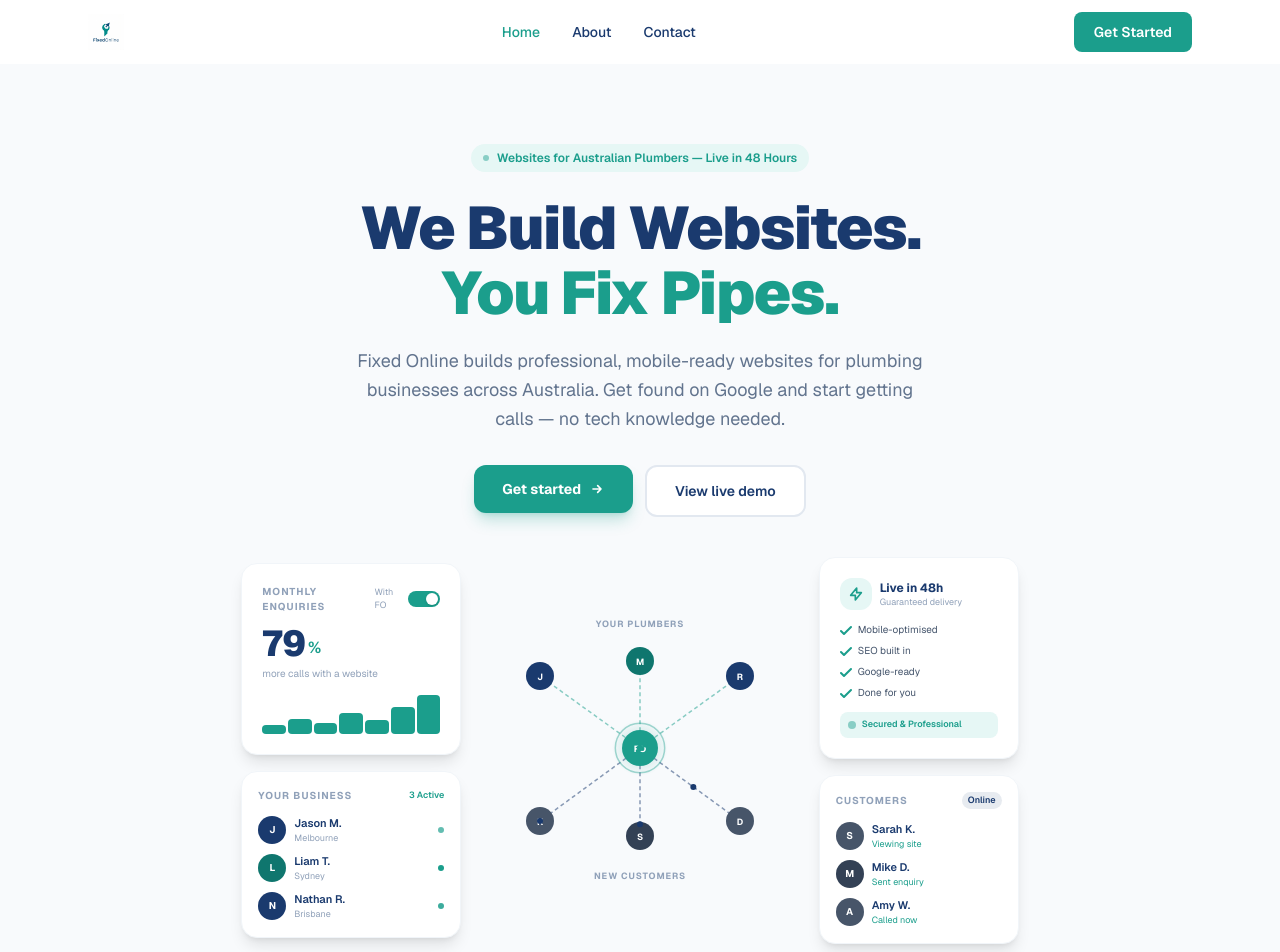
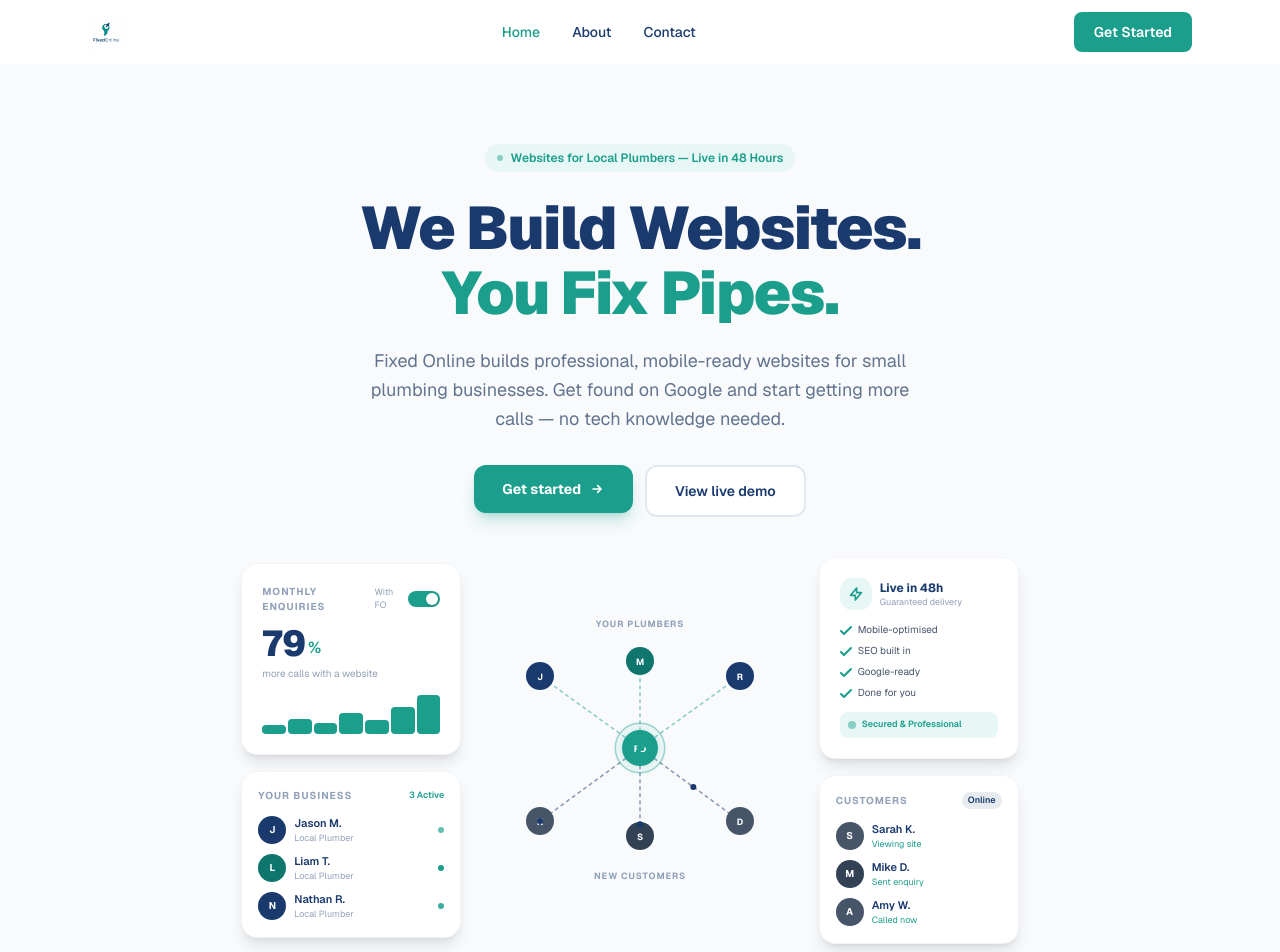
Before and after one commit to NainThriq/fixedonline, a Next.js app: page / in a window 1280 px wide. Shown: the top 952 px of the page. Built offline with nearby package versions, Linux system fonts and the light colour scheme.

Commit message:
Remove all country/city references — generic local plumber messaging

```diff
--- a/src/app/about/layout.tsx
+++ b/src/app/about/layout.tsx
@@ -3,22 +3,18 @@ import type { Metadata } from "next";
 export const metadata: Metadata = {
   title: "About Us — The Story Behind Fixed Online",
   description:
-    "Fixed Online was founded by Hasnain Raza to help Australian plumbers compete online. We build professional websites in 48 hours so tradies can focus on the pipes, not the tech.",
+    "Fixed Online was founded to help small plumbing businesses compete online. We build professional websites in 48 hours so plumbers can focus on the work, not the tech.",
   alternates: {
     canonical: "https://getfixedonline.uk/about",
   },
   openGraph: {
-    title: "About Fixed Online — Websites Built for Australian Tradies",
+    title: "About Fixed Online — Websites Built for Local Plumbers",
     description:
-      "Meet the team behind Fixed Online. We build fast, professional websites for plumbers across Australia — delivered in 48 hours.",
+      "Meet the team behind Fixed Online. We build fast, professional websites for small plumbing businesses — delivered in 48 hours.",
     url: "https://getfixedonline.uk/about",
   },
 };
 
-export default function AboutLayout({
-  children,
-}: {
-  children: React.ReactNode;
-}) {
+export default function AboutLayout({ children }: { children: React.ReactNode }) {
   return <>{children}</>;
 }
--- a/src/app/about/metadata.ts
+++ b/src/app/about/metadata.ts
@@ -3,14 +3,14 @@ import type { Metadata } from "next";
 export const metadata: Metadata = {
   title: "About Us — The Story Behind Fixed Online",
   description:
-    "Fixed Online was founded by Hasnain Raza to help Australian plumbers compete online. We build professional websites in 48 hours so tradies can focus on the pipes, not the tech.",
+    "Fixed Online was founded by Hasnain Raza to help local plumbers compete online. We build professional websites in 48 hours so plumbers can focus on the pipes, not the tech.",
   alternates: {
     canonical: "https://getfixedonline.uk/about",
   },
   openGraph: {
-    title: "About Fixed Online — Websites Built for Australian Tradies",
+    title: "About Fixed Online — Websites Built for Local Plumbers",
     description:
-      "Meet the team behind Fixed Online. We build fast, professional websites for plumbers across Australia — delivered in 48 hours.",
+      "Meet the team behind Fixed Online. We build fast, professional websites for small plumbing businesses — delivered in 48 hours.",
     url: "https://getfixedonline.uk/about",
   },
 };
--- a/src/app/about/page.tsx
+++ b/src/app/about/page.tsx
@@ -47,9 +47,9 @@ export default function AboutPage() {
               deserves to be found online.
             </h1>
             <p className="mt-6 text-lg text-gray-600 max-w-2xl mx-auto leading-relaxed">
-              Fixed Online was built by a young entrepreneur who saw great
-              plumbers losing work simply because they weren&apos;t online.
-              He decided to fix that.
+              Fixed Online was built by a young entrepreneur who saw small
+              plumbing businesses losing work simply because they had no
+              online presence. He decided to fix that.
             </p>
           </motion.div>
 
@@ -93,9 +93,9 @@ export default function AboutPage() {
               <div className="space-y-4 text-gray-600 leading-relaxed">
                 <p>
                   I started Fixed Online with one simple goal: to help
-                  hardworking plumbers compete in a world that&apos;s moved
-                  online. I kept seeing the same thing — skilled, reliable
-                  tradespeople losing jobs to competitors who had a basic
+                  small plumbing businesses compete in a world that&apos;s
+                  moved online. I kept seeing the same thing — skilled,
+                  reliable plumbers losing jobs to competitors with a basic
                   website, not because they were better, but simply because
                   they could be found.
                 </p>
--- a/src/app/layout.tsx
+++ b/src/app/layout.tsx
@@ -12,25 +12,23 @@ const geistSans = Geist({
 export const metadata: Metadata = {
   metadataBase: new URL("https://getfixedonline.uk"),
   title: {
-    default: "Fixed Online — Professional Websites for Australian Plumbers",
+    default: "Fixed Online — Professional Websites for Local Plumbers",
     template: "%s | Fixed Online",
   },
   description:
-    "Fixed Online builds professional, mobile-ready websites for Australian plumbing businesses. Get online in 48 hours. Serving Sydney, Melbourne, Brisbane, Perth & beyond. No tech knowledge required.",
+    "Fixed Online builds professional, mobile-ready websites for small plumbing businesses. Get online in 48 hours. No tech knowledge required.",
   keywords: [
-    "plumber website Australia",
+    "plumber website",
     "plumbing business website",
-    "website for plumbers Sydney",
-    "website for plumbers Melbourne",
-    "website for plumbers Brisbane",
-    "website for plumbers Perth",
-    "website for plumbers Adelaide",
-    "tradie website Australia",
-    "plumbing website design Australia",
+    "website for local plumbers",
+    "small plumbing business website",
+    "tradie website",
+    "plumbing website design",
     "get plumbing business online",
     "affordable plumber website",
-    "web design for tradies",
-    "plumber SEO Australia",
+    "web design for plumbers",
+    "local plumber SEO",
+    "plumber website builder",
   ],
   authors: [{ name: "Fixed Online", url: "https://getfixedonline.uk" }],
   creator: "Fixed Online",
@@ -48,26 +46,26 @@ export const metadata: Metadata = {
   },
   openGraph: {
     type: "website",
-    locale: "en_AU",
+    locale: "en",
     url: "https://getfixedonline.uk",
     siteName: "Fixed Online",
-    title: "Fixed Online — Professional Websites for Australian Plumbers",
+    title: "Fixed Online — Professional Websites for Local Plumbers",
     description:
-      "Get your plumbing business online in 48 hours. Professional, mobile-ready websites built specifically for Australian plumbers. No tech knowledge required.",
+      "Get your plumbing business online in 48 hours. Professional, mobile-ready websites built specifically for small plumbers. No tech knowledge required.",
     images: [
       {
         url: "/og-image.jpg",
         width: 1200,
         height: 630,
-        alt: "Fixed Online — Websites for Australian Plumbers",
+        alt: "Fixed Online — Websites for Local Plumbers",
       },
     ],
   },
   twitter: {
     card: "summary_large_image",
-    title: "Fixed Online — Websites for Australian Plumbers",
+    title: "Fixed Online — Websites for Local Plumbers",
     description:
-      "Get your plumbing business online in 48 hours. Professional websites built for Australian tradies.",
+      "Get your plumbing business online in 48 hours. Professional websites built for small plumbers.",
     images: ["/og-image.jpg"],
   },
   alternates: {
@@ -81,9 +79,8 @@ export default function RootLayout({
   children: React.ReactNode;
 }>) {
   return (
-    <html lang="en-AU" className={`${geistSans.variable} h-full antialiased`}>
+    <html lang="en" className={`${geistSans.variable} h-full antialiased`}>
       <body className="min-h-full flex flex-col">
-        {/* JSON-LD structured data — Local Business */}
         <script
           type="application/ld+json"
           dangerouslySetInnerHTML={{
@@ -94,19 +91,14 @@ export default function RootLayout({
               url: "https://getfixedonline.uk",
               logo: "https://getfixedonline.uk/logo.jpeg",
               description:
-                "Fixed Online builds professional, mobile-ready websites for Australian plumbing businesses in 48 hours.",
+                "Fixed Online builds professional, mobile-ready websites for small plumbing businesses in 48 hours.",
               email: "hello@getfixedonline.uk",
-              areaServed: [
-                "Sydney", "Melbourne", "Brisbane", "Perth",
-                "Adelaide", "Gold Coast", "Canberra", "Newcastle", "Australia"
-              ],
               serviceType: "Web Design for Plumbers",
               priceRange: "$$",
-              sameAs: ["https://github.com/NainThriq/fixedonline"],
               offers: {
                 "@type": "Offer",
-                description: "Professional plumber website built and live in 48 hours",
-                areaServed: "Australia",
+                description:
+                  "Professional plumber website built and live in 48 hours",
               },
             }),
           }}
--- a/src/app/page.tsx
+++ b/src/app/page.tsx
@@ -7,9 +7,9 @@ import ReviewsCarousel from "@/components/ReviewsCarousel";
 import CtaBanner from "@/components/CtaBanner";
 
 export const metadata: Metadata = {
-  title: "Fixed Online — Websites for Australian Plumbers, Ready in 48 Hours",
+  title: "Fixed Online — Websites for Local Plumbers, Ready in 48 Hours",
   description:
-    "Fixed Online builds professional, mobile-ready websites for Australian plumbing businesses. Get your plumbing business found on Google in 48 hours. Serving Sydney, Melbourne, Brisbane, Perth & Adelaide.",
+    "Fixed Online builds professional, mobile-ready websites for small plumbing businesses. Get your plumbing business found on Google in 48 hours. No tech knowledge required.",
   alternates: {
     canonical: "https://getfixedonline.uk",
   },
--- a/src/components/HeroSection.tsx
+++ b/src/components/HeroSection.tsx
@@ -276,9 +276,9 @@ function NetworkHub() {
 // ─── Plumber card (bottom left) ──────────────────────────────────
 function PlumberCard() {
   const plumbers = [
-    { label: "J", name: "Jason M.", city: "Melbourne", color: "#1a3a6e" },
-    { label: "L", name: "Liam T.", city: "Sydney", color: "#0f766e" },
-    { label: "N", name: "Nathan R.", city: "Brisbane", color: "#1a3a6e" },
+    { label: "J", name: "Jason M.", city: "Local Plumber", color: "#1a3a6e" },
+    { label: "L", name: "Liam T.", city: "Local Plumber", color: "#0f766e" },
+    { label: "N", name: "Nathan R.", city: "Local Plumber", color: "#1a3a6e" },
   ];
   return (
     <motion.div
@@ -370,7 +370,7 @@ export default function HeroSection() {
               animate={{ opacity: [1, 0.3, 1] }}
               transition={{ duration: 1.5, repeat: Infinity }}
             />
-            Websites for Australian Plumbers — Live in 48 Hours
+            Websites for Local Plumbers — Live in 48 Hours
           </span>
         </motion.div>
 
@@ -391,8 +391,8 @@ export default function HeroSection() {
           transition={{ delay: 2, duration: 0.7, ease }}
           className="text-base sm:text-lg text-slate-500 max-w-xl mx-auto leading-relaxed mb-8"
         >
-          Fixed Online builds professional, mobile-ready websites for plumbing businesses
-          across Australia. Get found on Google and start getting calls — no tech knowledge needed.
+          Fixed Online builds professional, mobile-ready websites for small plumbing businesses.
+          Get found on Google and start getting more calls — no tech knowledge needed.
         </motion.p>
 
         <motion.div
```
